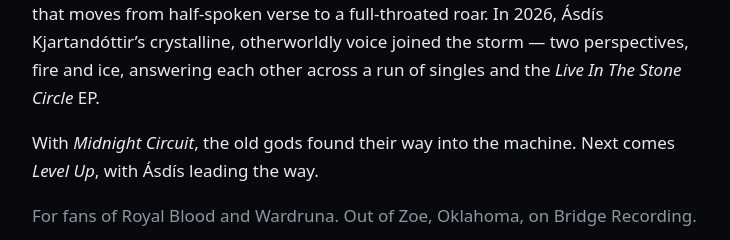
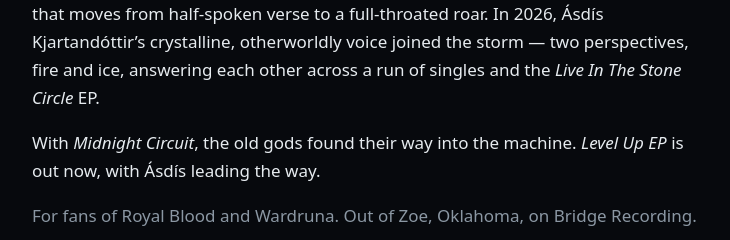
Before and after one commit to sm00thindian/stormjarl.com, a plain HTML site: page index.html in a window 1280 px wide. Shown: the part 5020-5260 px from the top of the page, 272-1002 px from the left. Drawn offline with Linux system fonts and the light colour scheme.

Commit message:
About: Level Up EP is out now

```diff
--- a/index.html
+++ b/index.html
@@ -222,7 +222,7 @@
         <p class="lede">StormJarl is Dark Nordic Metal Blues — the weight of a modern rock riff colliding with the ancient ritual pulse of the North.</p>
         <p>Thundering, snarling low end you feel in your chest. War drums and chanted voices that sound like they rose out of a fjord at night. Cold wind, raven calls and the crackle of frost wrapped around everything. It is primal and cinematic: music for sagas, for long winter drives, for the end of the world.</p>
         <p>The story began with the debut EP <em>Blood On the Runes</em>, told by a saga-teller’s voice that moves from half-spoken verse to a full-throated roar. In 2026, Ásdís Kjartandóttir’s crystalline, otherworldly voice joined the storm — two perspectives, fire and ice, answering each other across a run of singles and the <em>Live In The Stone Circle</em> EP.</p>
-        <p>With <em>Midnight Circuit</em>, the old gods found their way into the machine. Next comes <em>Level Up</em>, with Ásdís leading the way.</p>
+        <p>With <em>Midnight Circuit</em>, the old gods found their way into the machine. <em>Level Up EP</em> is out now, with Ásdís leading the way.</p>
         <p class="muted">For fans of Royal Blood and Wardruna. Out of Zoe, Oklahoma, on Bridge Recording.</p>
       </div>
     </div>
```
